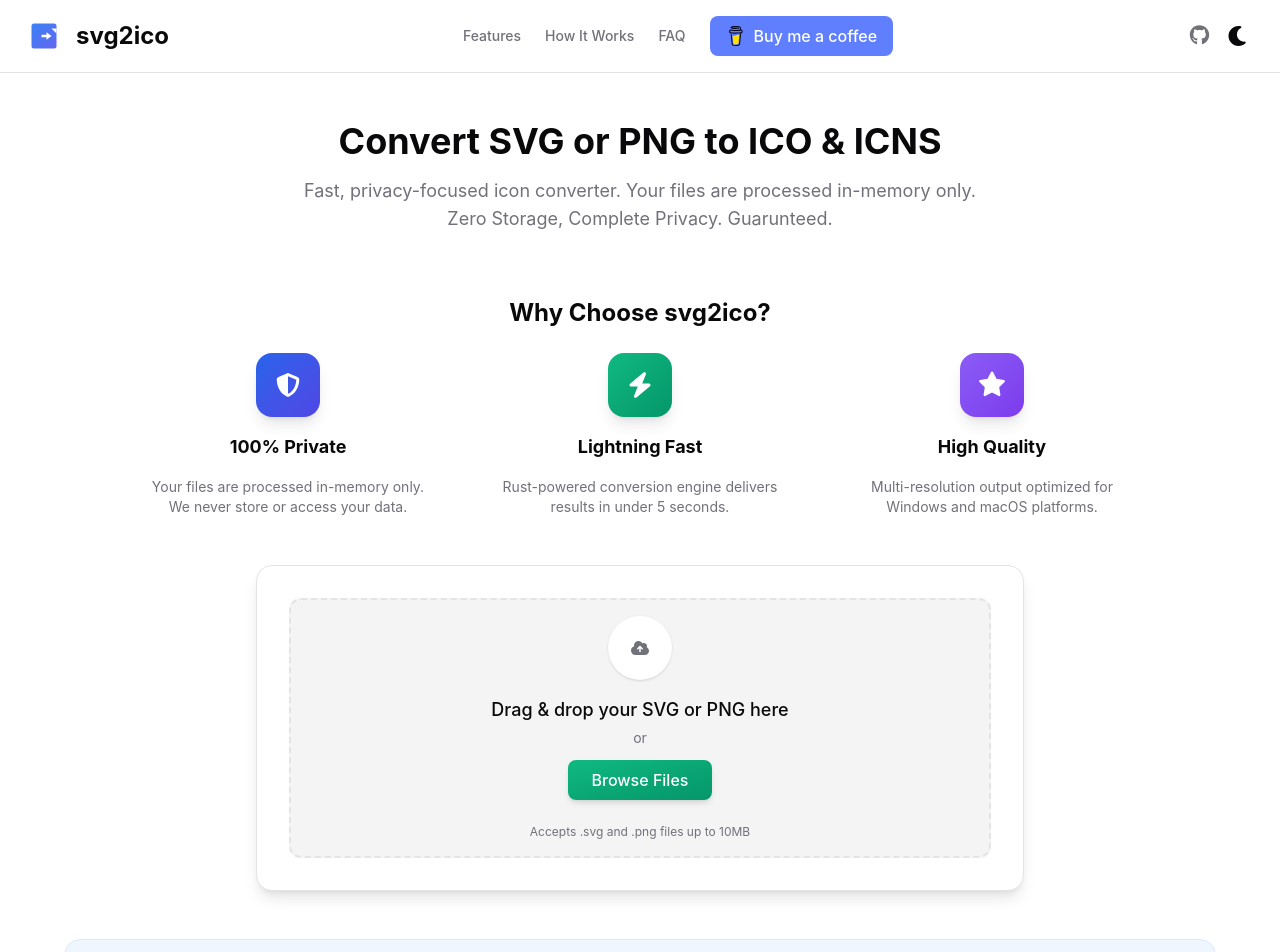
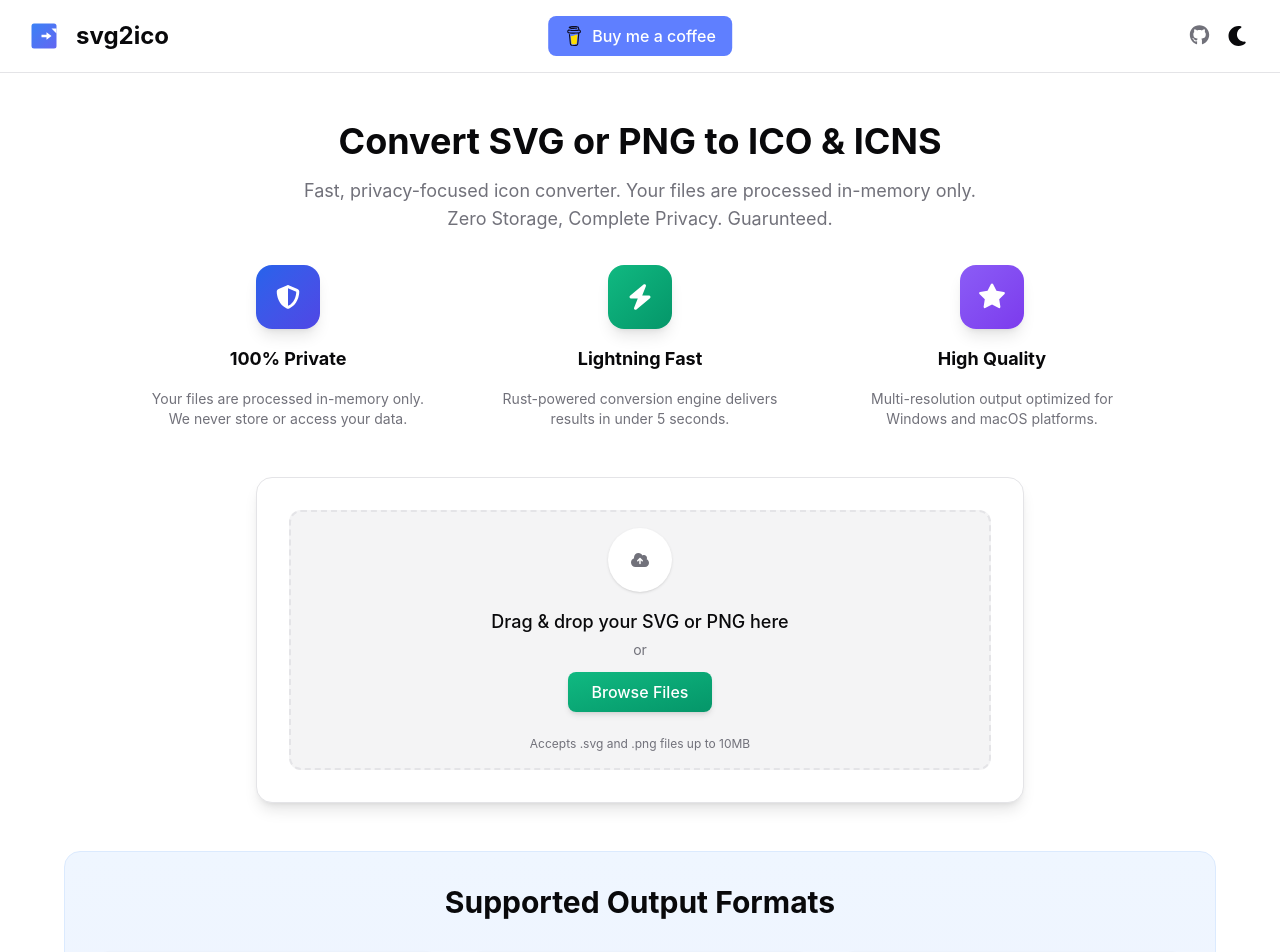
Before and after one commit to cperuffo3/svg2ico, a React (Vite) app in the folder apps/web/: page / in a window 1280 px wide. Shown: the top 952 px of the page. Built offline with nearby package versions, Linux system fonts and the light colour scheme; no server answers.

Commit message:
fix: styling issues

```diff
--- a/apps/web/src/features/home/components/FeaturesSection.tsx
+++ b/apps/web/src/features/home/components/FeaturesSection.tsx
@@ -24,8 +24,8 @@ const features = [
 
 export function FeaturesSection() {
   return (
-    <section id="features" className="flex w-full max-w-5xl flex-col items-center gap-6 pt-4">
-      <h2 className="text-2xl font-bold text-foreground">Why Choose svg2ico?</h2>
+    <section id="features" className="-mt-4 flex w-full max-w-5xl flex-col items-center">
+      <h2 className="sr-only">Why Choose svg2ico?</h2>
       <div className="flex w-full justify-center gap-8">
         {features.map((feature) => (
           <FeatureCard key={feature.title} {...feature} />
--- a/apps/web/src/features/home/components/Footer.tsx
+++ b/apps/web/src/features/home/components/Footer.tsx
@@ -66,6 +66,16 @@ export function Footer() {
           </p>
           <div className="flex items-center gap-4">
             <a
+              href="https://railway.com?referralCode=ZoPg44"
+              target="_blank"
+              rel="noopener noreferrer"
+              className="flex h-10 w-fit items-center gap-2 rounded-lg border border-[#a667e4] bg-[#a667e4] px-4 font-medium text-white transition-opacity hover:opacity-90 dark:bg-[#1f132a]"
+              style={{ fontFamily: 'Inter, sans-serif', boxShadow: '0 4px 6px -1px #1f132a' }}
+            >
+              <img src="/icons/railway.svg" alt="Railway icon" className="h-5 w-5" />
+              <span>Hosted On Railway</span>
+            </a>
+            <a
               href="https://github.com"
               target="_blank"
               rel="noopener noreferrer"
--- a/apps/web/src/features/home/components/Header.tsx
+++ b/apps/web/src/features/home/components/Header.tsx
@@ -5,28 +5,19 @@ import { FontAwesomeIcon } from '@fortawesome/react-fontawesome';
 export function Header() {
   return (
     <header className="sticky top-0 z-50 w-full border-b border-border bg-card">
-      <div className="mx-auto flex max-w-7xl items-center justify-between px-6 py-4">
+      <div className="relative mx-auto flex max-w-7xl items-center justify-between px-6 py-4">
         <a href="/" className="flex items-center gap-3">
           <img src="/logo/logo.svg" alt="svg2ico logo" className="h-10 w-10" />
           <span className="text-2xl font-bold text-foreground">svg2ico</span>
         </a>
-        <nav className="flex items-center gap-6">
-          <a
-            href="#features"
-            className="text-sm font-medium text-muted-foreground transition-colors hover:text-foreground"
-          >
+        <nav className="absolute left-1/2 -translate-x-1/2">
+          <a href="#features" className="sr-only">
             Features
           </a>
-          <a
-            href="#how-it-works"
-            className="text-sm font-medium text-muted-foreground transition-colors hover:text-foreground"
-          >
+          <a href="#how-it-works" className="sr-only">
             How It Works
           </a>
-          <a
-            href="#faq"
-            className="text-sm font-medium text-muted-foreground transition-colors hover:text-foreground"
-          >
+          <a href="#faq" className="sr-only">
             FAQ
           </a>
           <a
--- a/apps/web/src/features/home/components/OutputFormatsSection.tsx
+++ b/apps/web/src/features/home/components/OutputFormatsSection.tsx
@@ -36,8 +36,8 @@ const formats = [
 
 export function OutputFormatsSection() {
   return (
-    <section className="flex w-full max-w-6xl flex-col items-center gap-8 rounded-2xl border border-section-primary-border bg-linear-to-b from-section-primary-from to-section-primary-to px-8 pb-8 pt-16">
-      <h2 className="text-center text-2xl font-bold text-foreground">Supported Output Formats</h2>
+    <section className="flex w-full max-w-6xl flex-col items-center gap-8 rounded-2xl border border-section-primary-border bg-linear-to-b from-section-primary-from to-section-primary-to px-8 pb-8 pt-8">
+      <h2 className="text-center text-3xl font-bold text-foreground">Supported Output Formats</h2>
       <div className="flex w-full justify-center gap-8">
         {formats.map((format) => (
           <div
```
Also changed, not shown: apps/web/public/icons/railway.svg (added).
